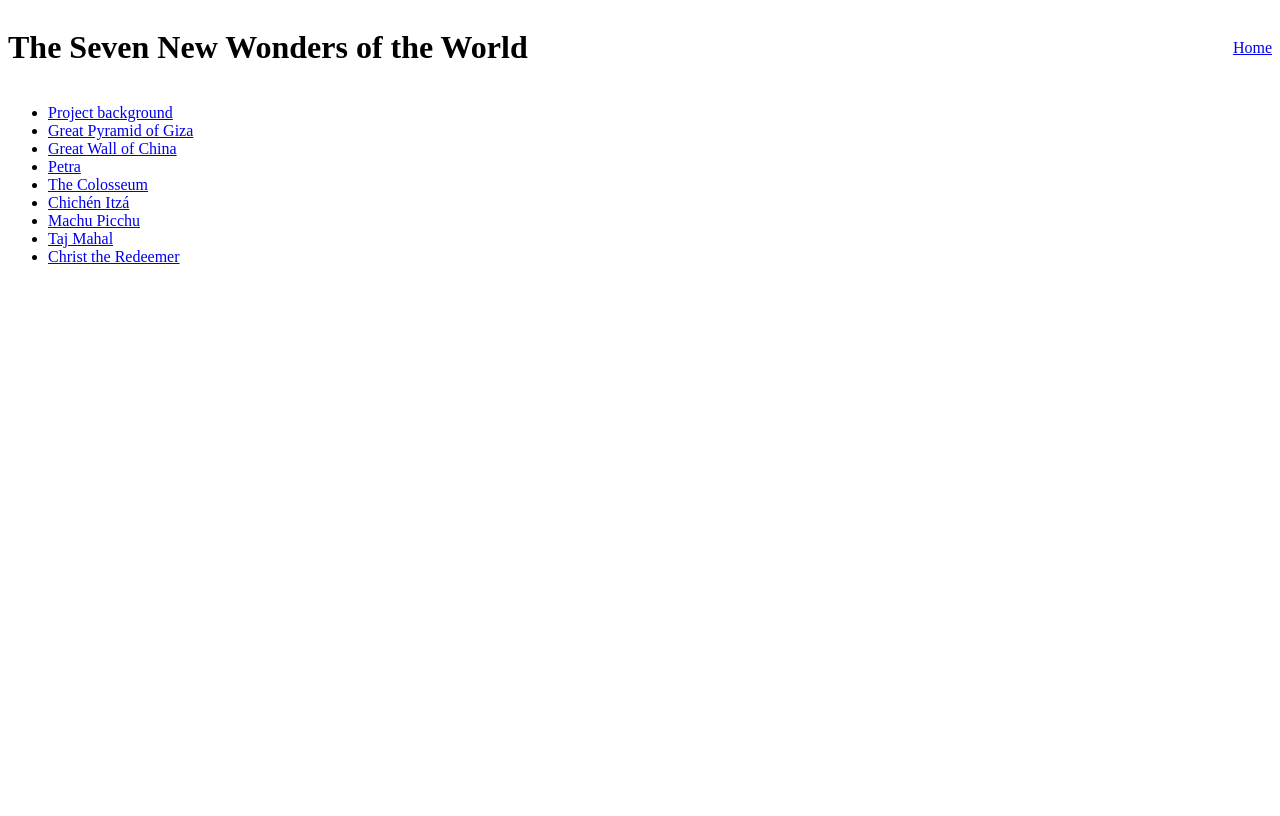
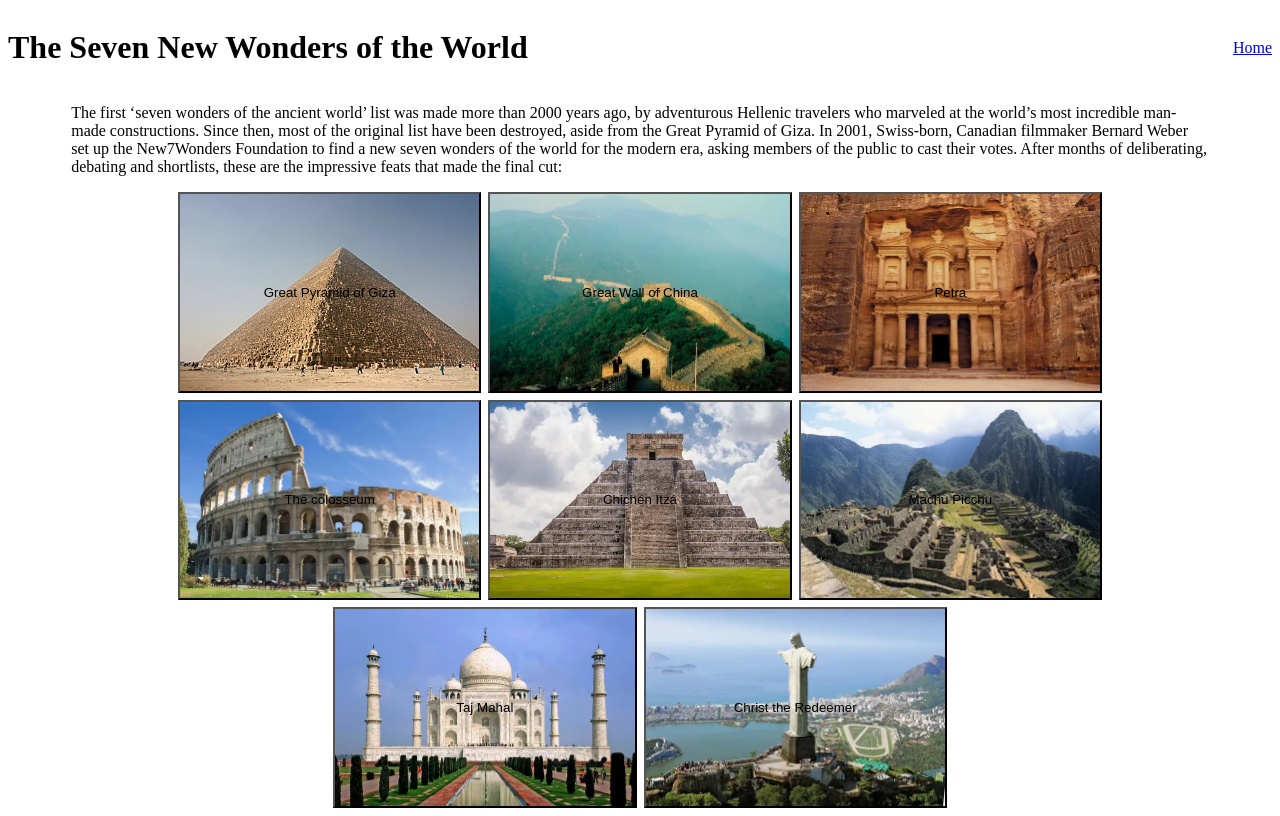
Before and after one commit to elidgdg/wonders-of-the-world, a plain HTML site: page index.html in a window 1280 px wide. Drawn offline with Linux system fonts and the light colour scheme.

Commit message:
button styling

```diff
--- a/index.html
+++ b/index.html
@@ -6,20 +6,25 @@
     <title>Wonders of the World</title>
 </head>
 <body>
-    <div class="header">
-        <h1>The Seven New Wonders of the World</h1>
-        <a href="index.html">Home</a>
+    <div class="container">
+        <div class="header">
+            <h1>The Seven New Wonders of the World</h1>
+            <a href="index.html">Home</a>
+        </div>
+        <div class="intro-text">
+            <p>The first ‘seven wonders of the ancient world’ list was made more than 2000 years ago, by adventurous Hellenic travelers who marveled at the world’s most incredible man-made constructions. Since then, most of the original list have been destroyed, aside from the Great Pyramid of Giza. In 2001, Swiss-born, Canadian filmmaker Bernard Weber set up the New7Wonders Foundation to find a new seven wonders of the world for the modern era, asking members of the public to cast their votes. After months of deliberating, debating and shortlists, these are the impressive feats that made the final cut:</p>
+        </div>
+        <div class="link-btns">
+            <button class="grow" id="giza-btn" onclick="window.location.href='giza.html'">Great Pyramid of Giza</button>
+            <button class="grow" id="wallofchina-btn" onclick="window.location.href='wallofchina.html'">Great Wall of China</button>
+            <button class="grow" id="petra-btn" onclick="window.location.href='petra.html'">Petra</button>
+            <button class="grow" id="colosseum-btn" onclick="window.location.href='colosseum.html'">The colosseum</button>
+            <button class="grow" id="chichenitza-btn" onclick="window.location.href='chichenitza.html'">Chich&eacuten Itz&aacute</button>
+            <button class="grow" id="machupicchu-btn" onclick="window.location.href='machupicchu.html'">Machu Picchu</button>
+            <button class="grow" id="tajmahal-btn" onclick="window.location.href='tajmahal.html'">Taj Mahal</button>
+            <button class="grow" id="christtheredeemer-btn" onclick="window.location.href='christtheredeemer.html'">Christ the Redeemer</button>
+        </div>
+
     </div>
-    <ul>
-        <li><a href="project-background.html">Project background</a></li>
-        <li><a href="giza.html">Great Pyramid of Giza</a></li>
-        <li><a href="wallofchina.html">Great Wall of China</a></li>
-        <li><a href="petra.html">Petra</a></li>
-        <li><a href="colosseum.html">The Colosseum</a></li>
-        <li><a href="chichenitza.html">Chich&eacuten Itz&aacute</a></li>
-        <li><a href="machupicchu.html">Machu Picchu</a></li>
-        <li><a href="tajmahal.html">Taj Mahal</a></li>
-        <li><a href="christtheredeemer.html">Christ the Redeemer</a></li>
-    </ul>
 </body>
 </html>
--- a/styles.css
+++ b/styles.css
@@ -1,3 +1,4 @@
+
 .header {
     display: flex;
     justify-content: space-between;
@@ -12,3 +13,59 @@
 h2 {
     align-self: center;
 }
+
+.link-btns {
+    padding: 0 10%;
+    flex-grow: 1;
+    display: flex;
+    flex-wrap: wrap;
+    justify-content: center;
+    gap: 7px;
+}
+
+button {
+    width: 30%;
+    background-size: cover;
+}
+
+.container {
+    display: flex;
+    flex-direction: column;
+    min-height: 100vh;
+}
+
+.intro-text {
+    padding: 0 5%;
+}
+
+#giza-btn {
+    background-image: url(img/giza-img.jpg);
+}
+
+#wallofchina-btn {
+    background-image: url(img/greatwall-img.webp);
+}
+
+#petra-btn {
+    background-image: url(img/petra-img.webp);
+}
+
+#colosseum-btn {
+    background-image: url(img/colosseum-img.webp);
+}
+
+#chichenitza-btn {
+    background-image: url(img/chichen-img.webp);
+}
+
+#machupicchu-btn {
+    background-image: url(img/machupicchu-img.webp);
+}
+
+#tajmahal-btn {
+    background-image: url(img/tajmahal-img.webp);
+}
+
+#christtheredeemer-btn {
+    background-image: url(img/christtheredeemer-img.webp);
+}
```
Also changed, not shown: project-background.html (deleted).
